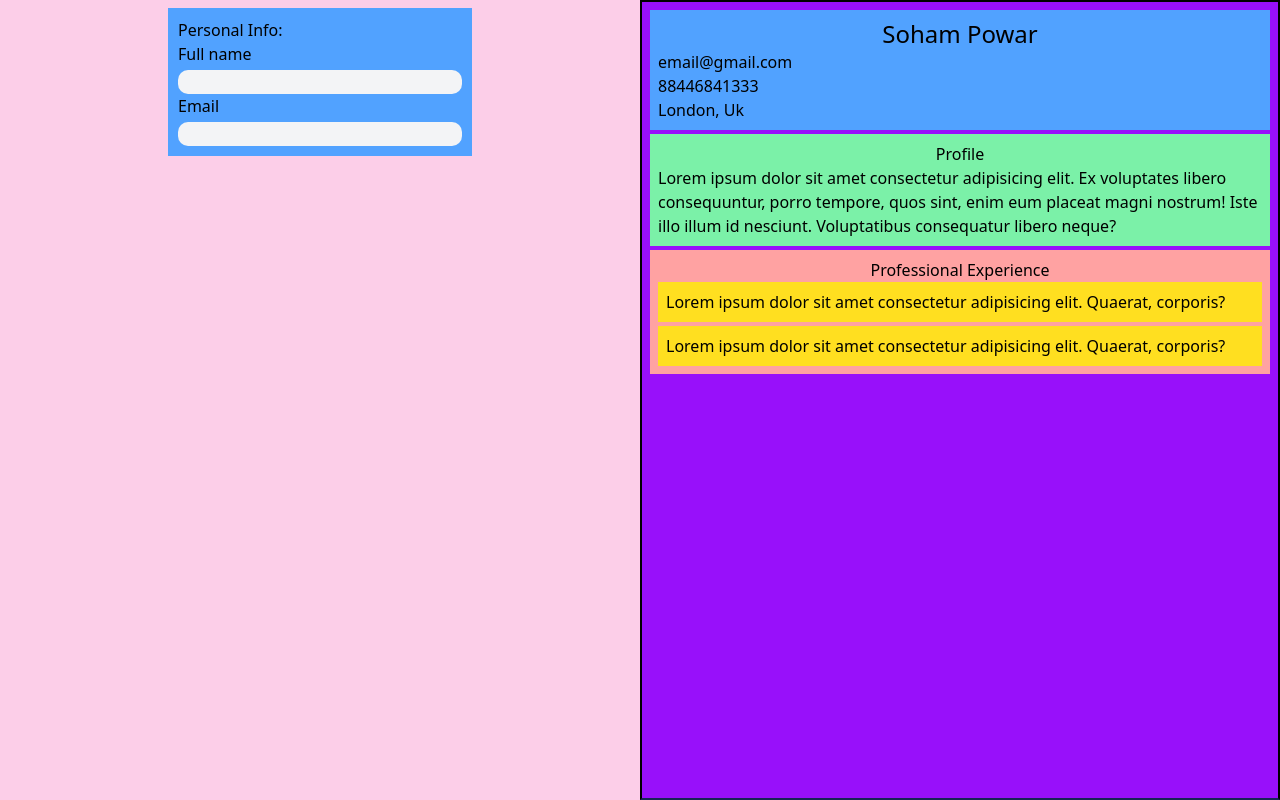
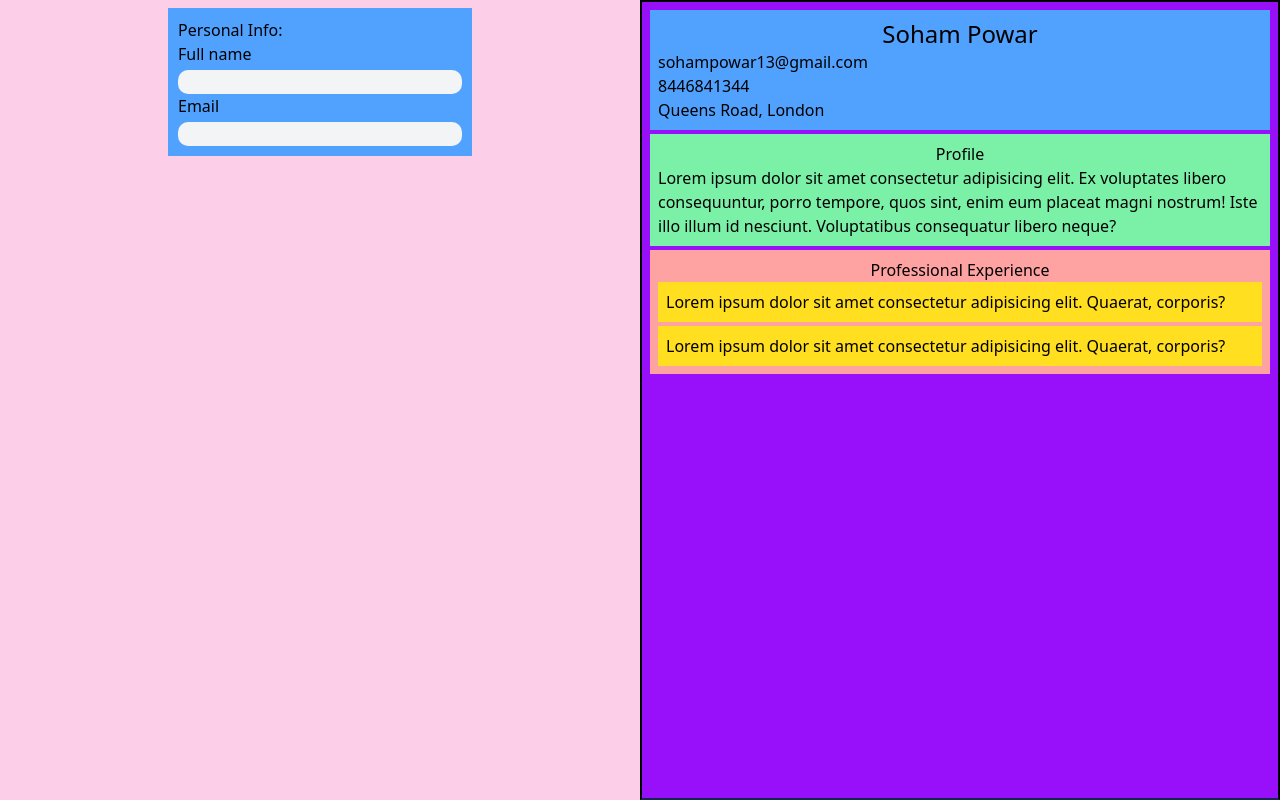
Before and after one commit to Soham-Powar/Resume-builder, a React app: page / in a window 1280 px wide. Built offline with nearby package versions, Linux system fonts and the light colour scheme; the HTML template or start-up script is replaced by a standard one.

Commit message:
Set up the state on the nearest parent.

```diff
--- a/src/App.jsx
+++ b/src/App.jsx
@@ -1,19 +1,31 @@
+import { useState } from "react";
+
 import PersonalInfo from "./components/PersonalInfo";
 import Profile from "./components/Profile";
 import ExperienceSection from "./components/ExperienceSection";
 
 import PersonalInfoForm from "./components/PersonalInfoForm";
 
+
 export default function App() {
+
+	// STATES
+	const [personalInfo, setPersonalInfo] = useState({
+		fullName: "Soham Powar",
+		email: "sohampowar13@gmail.com",
+		phoneNumber: 8446841344,
+		address: "Queens Road, London",
+	});
+
 	return (
 		<div className="flex justify-between">
 			<div className="flex-1/2 bg-pink-200 p-2 flex flex-col gap-1 min-h-screen">
-				<PersonalInfoForm />
+				<PersonalInfoForm setPersonalInfo={setPersonalInfo} />
 			</div>
 
 
 			<div className="flex-1/2 border-2 border-b-blue-950 min-h-screen bg-purple-600 p-2 flex flex-col gap-1">
-				<PersonalInfo />
+				<PersonalInfo personalInfo={personalInfo} />
 				<Profile />
 				<ExperienceSection />
 				{/* <Education />
--- a/src/components/PersonalInfo.jsx
+++ b/src/components/PersonalInfo.jsx
@@ -1,11 +1,11 @@
-export default function PersonalInfo() {
+export default function PersonalInfo({ personalInfo }) {
 	return (
 		<div className="bg-blue-400 p-2">
-			<h1 className="text-2xl text-center">Soham Powar</h1>
+			<p className="text-2xl text-center">{personalInfo.fullName}</p>
 			<div>
-				<p>email@gmail.com</p>
-				<p>88446841333</p>
-				<p>London, Uk</p>
+				<p>{personalInfo.email}</p>
+				<p>{personalInfo.phoneNumber}</p>
+				<p>{personalInfo.address}</p>
 			</div>
 		</div>
 	);
```
